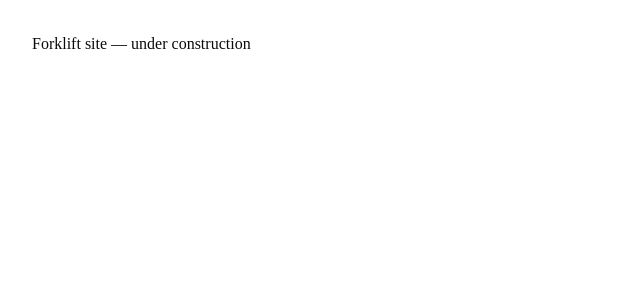
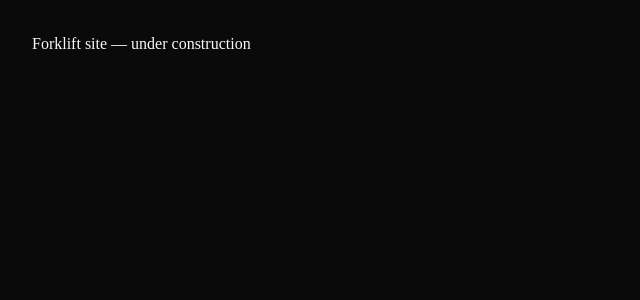
Before and after one commit to evandroreichert/forklift, a Next.js app: page / in a window 1280 px wide. Shown: the top 300 px of the page, without its empty margins (0-640 px from the left). Built offline with nearby package versions, Linux system fonts and the light colour scheme.

Commit message:
fix: restaura layout.tsx pós-shadcn e ativa dark mode por padrão
A init do shadcn adicionou Geist e sobrescreveu --font-sans, conflitando
com o theme. Restaura fontes originais (Inter/Space Grotesk/JetBrains)
e adiciona classe dark no <html> para alinhar tokens shadcn ao design
Premium Industrial.

```diff
--- a/app/layout.tsx
+++ b/app/layout.tsx
@@ -34,7 +34,7 @@ export default function RootLayout({ children }: { children: React.ReactNode })
   return (
     <html
       lang="pt-BR"
-      className={`${inter.variable} ${spaceGrotesk.variable} ${jetbrainsMono.variable}`}
+      className={`dark ${inter.variable} ${spaceGrotesk.variable} ${jetbrainsMono.variable}`}
     >
       <body>{children}</body>
     </html>
```
